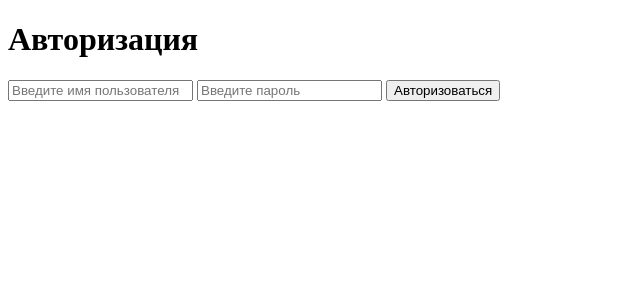
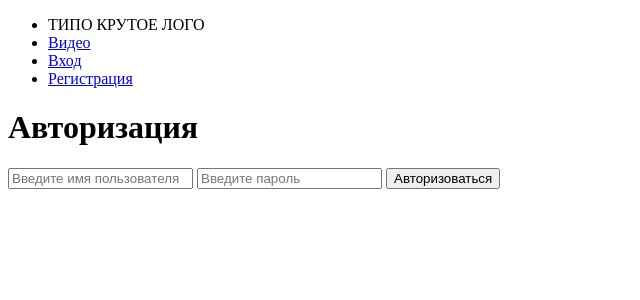
Before and after one commit to thomascibersport/test, a Django app: page /login/ in a window 1280 px wide. Shown: the top 300 px of the page, without its empty margins (0-640 px from the left). Run offline with Django 3.2, Linux system fonts and the light colour scheme.

Commit message:
В шапке вывел сыллки на рег и вход

```diff
--- a/login/templates/login/login.html
+++ b/login/templates/login/login.html
@@ -5,6 +5,8 @@
     <title>Авторизация</title>
 </head>
 <body>
+    {% include 'main/header.html' %}
+
 <form action="/login" method="post">
     <h1>Авторизация</h1>
     {% csrf_token %}
--- a/login/templates/login/register.html
+++ b/login/templates/login/register.html
@@ -5,6 +5,6 @@
     <title>Title</title>
 </head>
 <body>
-
+    {% include 'main/header.html' %}
 </body>
 </html>
--- a/main/templates/main/header.html
+++ b/main/templates/main/header.html
@@ -13,6 +13,9 @@
             <ul>
                 <li>ТИПО КРУТОЕ ЛОГО</li>
                 <li><a href="/video">Видео</a></li>
+                <li><a href="/login">Вход</a></li>
+                <li><a href="/register">Регистрация</a></li>
+
             </ul>
         </nav>
     </header>
```
Also changed, not shown: requirements.txt (line endings or trailing spaces).
